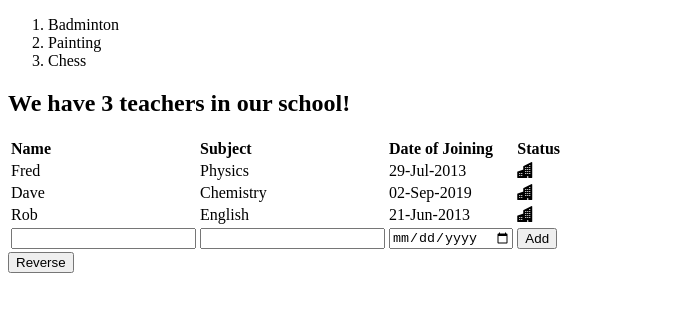
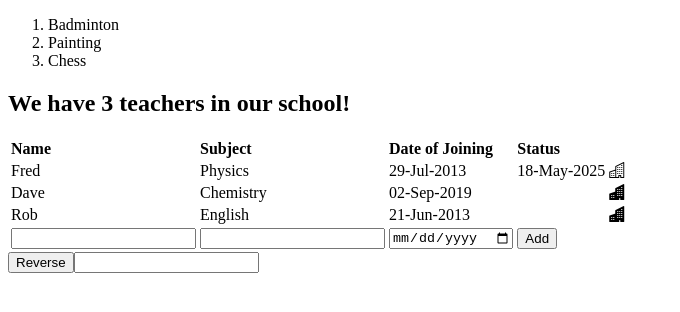
Before and after one commit to shenbaga-murugan/school-app, an Angular app: page / in a window 1280 px wide. Shown: the top 312 px of the page, without its empty margins (0-680 px from the left). Built offline with nearby package versions, Linux system fonts and the light colour scheme.

Commit message:
added input and output

```diff
--- a/src/app/app.component.html
+++ b/src/app/app.component.html
@@ -1,2 +1,3 @@
 <student></student>
 <teacher></teacher>
+<book></book>
--- a/src/app/app.module.ts
+++ b/src/app/app.module.ts
@@ -9,6 +9,7 @@ import { StrudentService } from './student.service';
 import { FormsModule } from '@angular/forms';
 import { ShortenPipe } from './shorten.pipe';
 import { EmploymentStatusComponent } from './employment-status/employment-status.component';
+import { BookComponent } from './book/book.component';
 
 @NgModule({
   declarations: [
@@ -16,7 +17,8 @@ import { EmploymentStatusComponent } from './employment-status/employment-status
     StudentComponent,
     TeacherComponent,
     ShortenPipe,
-    EmploymentStatusComponent
+    EmploymentStatusComponent,
+    BookComponent
   ],
   imports: [
     BrowserModule,
--- /dev/null
+++ b/src/app/book/book.component.html
@@ -0,0 +1,2 @@
+<input [(ngModel)] = "bookTitle"/>
+<p>{{bookTitle | titlecase}}</p>
--- /dev/null
+++ b/src/app/book/book.component.ts
@@ -0,0 +1,11 @@
+import { Component } from '@angular/core';
+
+@Component({
+  selector: 'book',
+  standalone: false,
+  templateUrl: './book.component.html',
+  styleUrl: './book.component.css'
+})
+export class BookComponent {
+  bookTitle: string = "";
+}
--- a/src/app/employment-status/employment-status.component.html
+++ b/src/app/employment-status/employment-status.component.html
@@ -1 +1 @@
-<i class="bi" [class]  = "buildingClass" (click) = onToggle()></i>
+<i class="bi" [class]  = 'isEmployed ? "bi-buildings-fill" : "bi-buildings"' (click) = onToggle()></i>
--- a/src/app/employment-status/employment-status.component.ts
+++ b/src/app/employment-status/employment-status.component.ts
@@ -1,4 +1,4 @@
-import { Component } from '@angular/core';
+import { Component, EventEmitter, Input, Output } from '@angular/core';
 
 @Component({
   selector: 'employment-status',
@@ -7,10 +7,15 @@ import { Component } from '@angular/core';
   styleUrl: './employment-status.component.css'
 })
 export class EmploymentStatusComponent {
+//input param with alias
+  @Input('is-employed')
   isEmployed: boolean = true;
-  buildingClass: string = "bi-buildings-fill";
+  @Input('emp-index')
+  empIndex!: number;
+  @Output()
+  quit = new EventEmitter();
   onToggle() {
     this.isEmployed = !this.isEmployed;
-    this.buildingClass = this.isEmployed ? "bi-buildings-fill" : "bi-buildings";
+    this.quit.emit(this.empIndex);
   }
 }
--- a/src/app/teacher/teacher.component.html
+++ b/src/app/teacher/teacher.component.html
@@ -6,11 +6,12 @@
         <td><b>Date of Joining</b></td>
         <td><b>Status</b></td>
     </tr>
-    <tr *ngFor="let teacher of teachers">
+    <tr *ngFor="let teacher of teachers; index as i">
         <td>{{teacher.name}}</td>
         <td>{{teacher.subject | shorten}}</td>
         <td>{{teacher.doj | date:"dd-MMM-yyyy"}}</td>
-        <td><employment-status></employment-status></td>
+        <td>{{teacher.lwd | date:"dd-MMM-yyyy"}}</td>
+        <td><employment-status [emp-index] = "i" [is-employed]="!(teacher.lwd)" (quit) = "quitTeacher($event)"></employment-status></td>
     </tr><tr>
         <td><input [(ngModel)] = "teacherName"/></td>
         <td><input [(ngModel)] ="teacherSubject"/></td>
--- a/src/app/teacher/teacher.component.ts
+++ b/src/app/teacher/teacher.component.ts
@@ -11,6 +11,7 @@ export class TeacherComponent {
   teacherName: string = "";
   teacherSubject: string = "";
   teacherDoj: Date = new Date();
+  teacherLwd!: Date;
   teachers: Teacher[];
   constructor(private teacherService:TeacherService) {
     this.teachers = teacherService.getTeachers();
@@ -25,4 +26,7 @@ export class TeacherComponent {
     this.teacherSubject = "";
     this.teacherDoj = new Date();
   }
+  quitTeacher(i: number) {
+    this.teachers[i].lwd = new Date();
+  }
 }
--- a/src/app/teacher/teacher.service.ts
+++ b/src/app/teacher/teacher.service.ts
@@ -5,7 +5,7 @@ import { Injectable } from '@angular/core';
 })
 export class TeacherService {
   getTeachers() {
-    return [{name: "Fred", subject:"Physics", doj: new Date(2013, 6, 29)},
+    return [{name: "Fred", subject:"Physics", doj: new Date(2013, 6, 29), lwd: new Date()},
       {name: "Dave", subject:"Chemistry", doj: new Date(2019, 8, 2)},
       {name: "Rob", subject:"English", doj: new Date(2013, 5, 21)}];
   }
@@ -13,5 +13,6 @@ export class TeacherService {
 export interface Teacher {
   name: string,
   subject: string,
-  doj: Date
+  doj: Date,
+  lwd?: Date
 }
```
Also changed, not shown: src/app/book/book.component.css (added), 1 other file (tests, documents, lock files or other folders).
